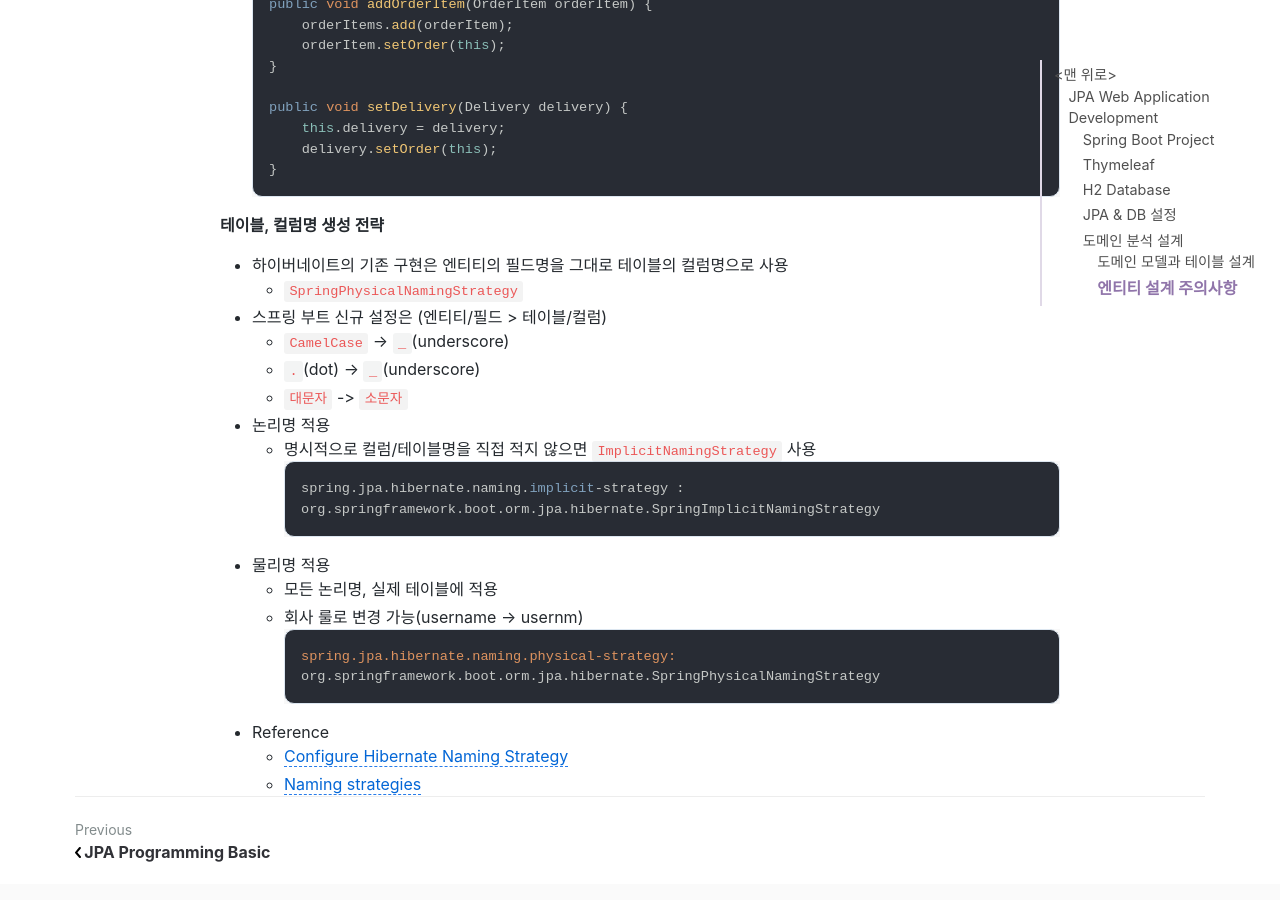
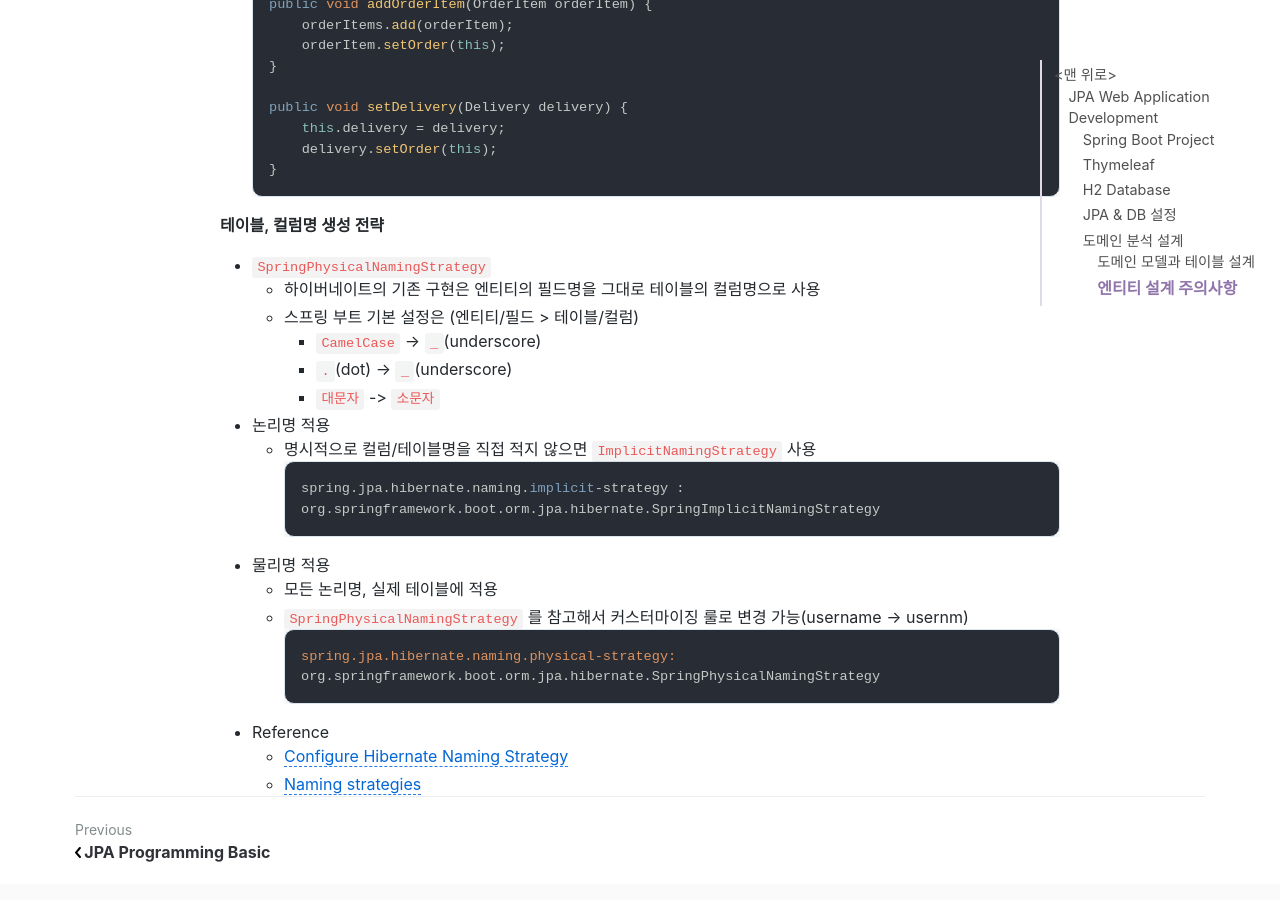
Before and after one commit to jihunparkme/jihunparkme.github.io, a Jekyll site: the page built from _posts/2022-04-16-JPA-Web-Application.md, in a window 1280 px wide and 900 px high, scrolled down 4516 px. Built offline with Jekyll 4.4.1, drawn with Linux system fonts in a browser that asks for light colours; nearby versions of some CDN libraries; comment, search, counter and statistics services are not loaded.

Commit message:
fix: [도메인 분석 설계] 엔티티 설계 시 주의점

````diff
--- a/_posts/2022-04-16-JPA-Web-Application.md
+++ b/_posts/2022-04-16-JPA-Web-Application.md
@@ -190,12 +190,12 @@ private List<OrderItem> orderItems = new ArrayList<>();
 
 **테이블, 컬럼명 생성 전략**
 
-- 하이버네이트의 기존 구현은 엔티티의 필드명을 그대로 테이블의 컬럼명으로 사용
-  - `SpringPhysicalNamingStrategy`
-- 스프링 부트 신규 설정은 (엔티티/필드 > 테이블/컬럼)
-  - `CamelCase` -> `_`(underscore)
-  - `.`(dot) -> `_`(underscore)
-  - `대문자` -> `소문자`
+- `SpringPhysicalNamingStrategy`
+  - 하이버네이트의 기존 구현은 엔티티의 필드명을 그대로 테이블의 컬럼명으로 사용
+  - 스프링 부트 기본 설정은 (엔티티/필드 > 테이블/컬럼)
+    - `CamelCase` -> `_`(underscore)
+    - `.`(dot) -> `_`(underscore)
+    - `대문자` -> `소문자`
 - 논리명 적용
   - 명시적으로 컬럼/테이블명을 직접 적지 않으면 `ImplicitNamingStrategy` 사용
   ```properties
@@ -204,7 +204,7 @@ private List<OrderItem> orderItems = new ArrayList<>();
   ```
 - 물리명 적용
   - 모든 논리명, 실제 테이블에 적용
-  - 회사 룰로 변경 가능(username -> usernm)
+  - `SpringPhysicalNamingStrategy` 를 참고해서 커스터마이징 룰로 변경 가능(username -> usernm)
   ```properties
   spring.jpa.hibernate.naming.physical-strategy:
   org.springframework.boot.orm.jpa.hibernate.SpringPhysicalNamingStrategy
````
